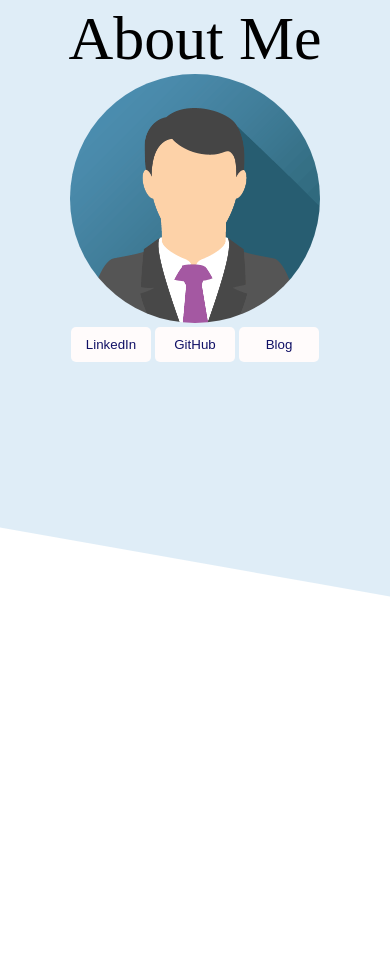
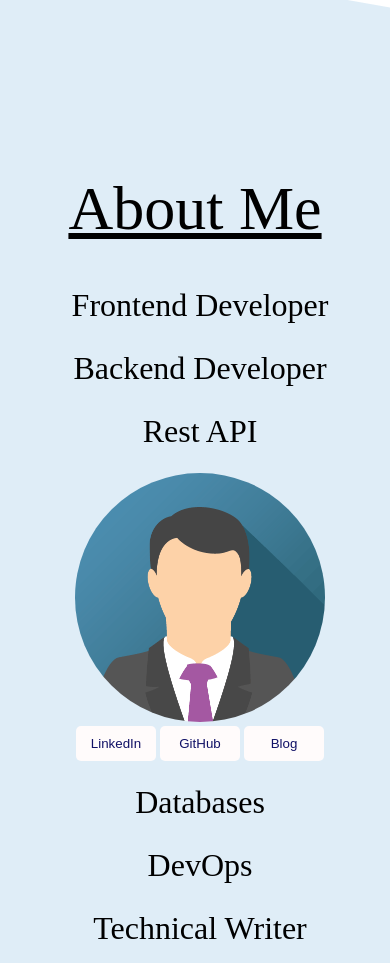
Before and after one commit to Dylandk10/design-and-stuff, a website: page index.html in a window 390 px wide. Shown: the part 687-1650 px from the top of the page. Drawn offline with Linux system fonts and the light colour scheme.

Commit message:
redid hero image for better resolution and added grid to about section for mobile and tablet resizing4

```diff
--- a/index.html
+++ b/index.html
@@ -61,10 +61,28 @@
         <div class="aboutContainer">
             <div class="unskew">
                 <h1 class="title">About Me</h1>
-                <img class="roundImage" src="assets/img_avatar.png" /><br>
-                <button class="aboutMeBtn">LinkedIn</button>
-                <button class="aboutMeBtn">GitHub</button>
-                <button class="aboutMeBtn">Blog</button>
+                <div class="aboutGridContainer">
+                    <div class="aboutItem">
+                        <ul class="aboutList">
+                            <li>Frontend Developer</li>
+                            <li>Backend Developer</li>
+                            <li>Rest API</li>
+                        </ul>
+                    </div>
+                    <div class="aboutItem">
+                        <img class="roundImage" src="assets/img_avatar.png" /><br>
+                        <button class="aboutMeBtn">LinkedIn</button>
+                        <button class="aboutMeBtn">GitHub</button>
+                        <button class="aboutMeBtn">Blog</button>
+                    </div>
+                    <div class="aboutItem">
+                        <ul class="aboutList">
+                            <li>Databases</li>
+                            <li>DevOps</li>
+                            <li>Technical Writer</li>
+                        </ul>
+                    </div>
+                </div>
             </div>
         </div>
 
--- a/styles.scss
+++ b/styles.scss
@@ -98,14 +98,16 @@ footer {
 /* hero banner */
 
 .heroContainer {
-    height: 490px;
+    height: 660px;
     background-image: url('assets/hero.jpg');
+    background-repeat: no-repeat;
+    background-size: cover;
     text-align: center;
     z-index: 5;
     position: relative;
 }
 .heroTitle {
-    padding-top: 150px;
+    padding-top: 210px;
     color: white;
     font-size: 62px;
     font-family: 'Franklin Gothic Medium', 'Arial Narrow', Arial, sans-serif;
@@ -186,6 +188,7 @@ footer {
       .title{
         font-size: 62px;
         font-weight: normal;
+        text-decoration: underline;
       }
 
       .text{
@@ -203,12 +206,33 @@ footer {
         border: none;
         padding: 2px;
       }
+
+      .aboutGridContainer {
+        padding-top: 30px;
+        display: grid;
+        grid-gap: 10px;
+        grid-template-columns: repeat(auto-fit, 400px);
+        justify-content: space-evenly;
+        align-items: center;
+      }
+      .aboutGridItem {
+        width: 400px;
+        height: 400px;
+      }
       .aboutMeBtn:hover {
         cursor: pointer;
         background-color: #116;
         color: white;
       }
 
+      .aboutList {
+        list-style: none;
+        font-size: 32px;
+
+        li {
+            padding: 13px;
+        }
+      }
 
     }
   }
```
Also changed, not shown: styles.css, 1 other file.
